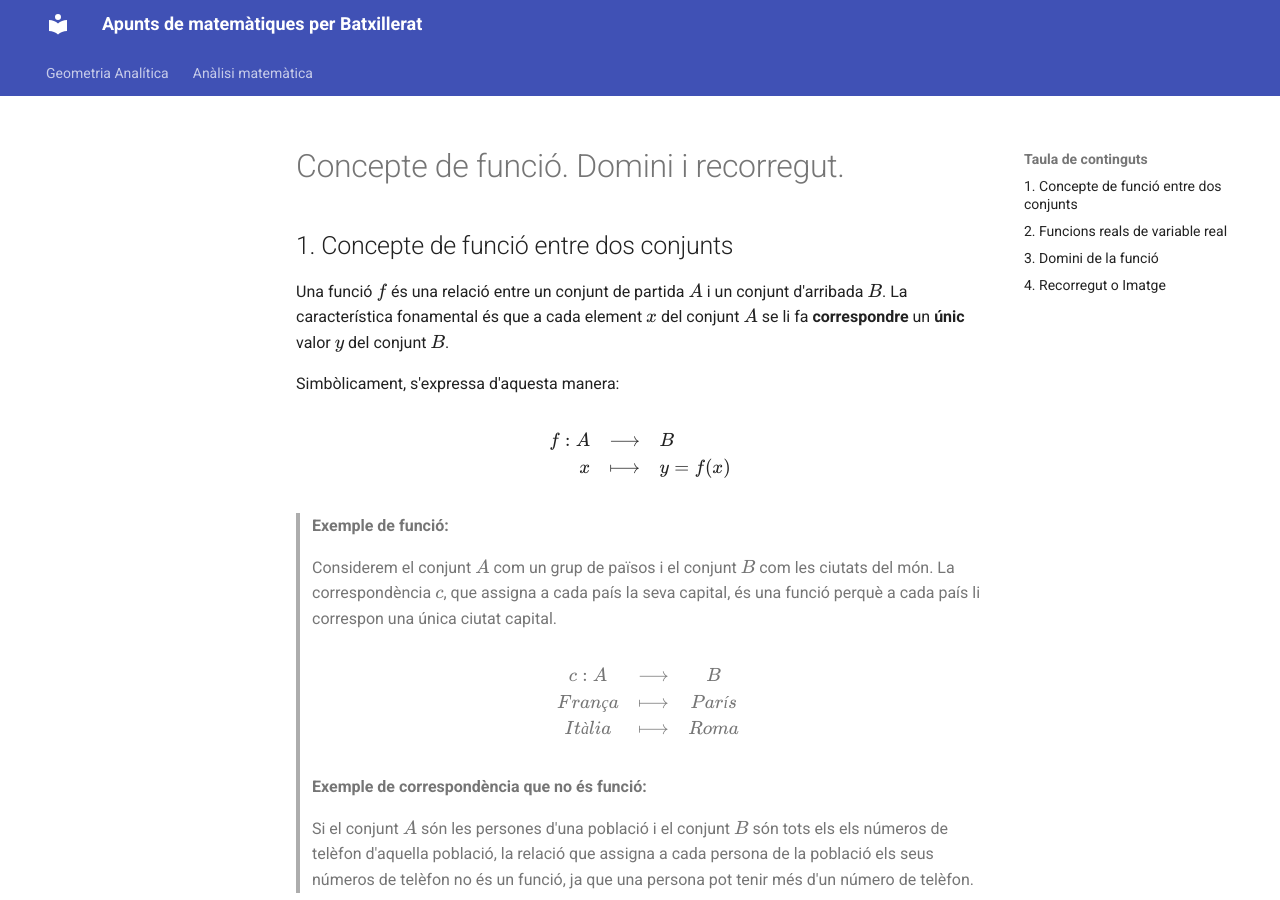
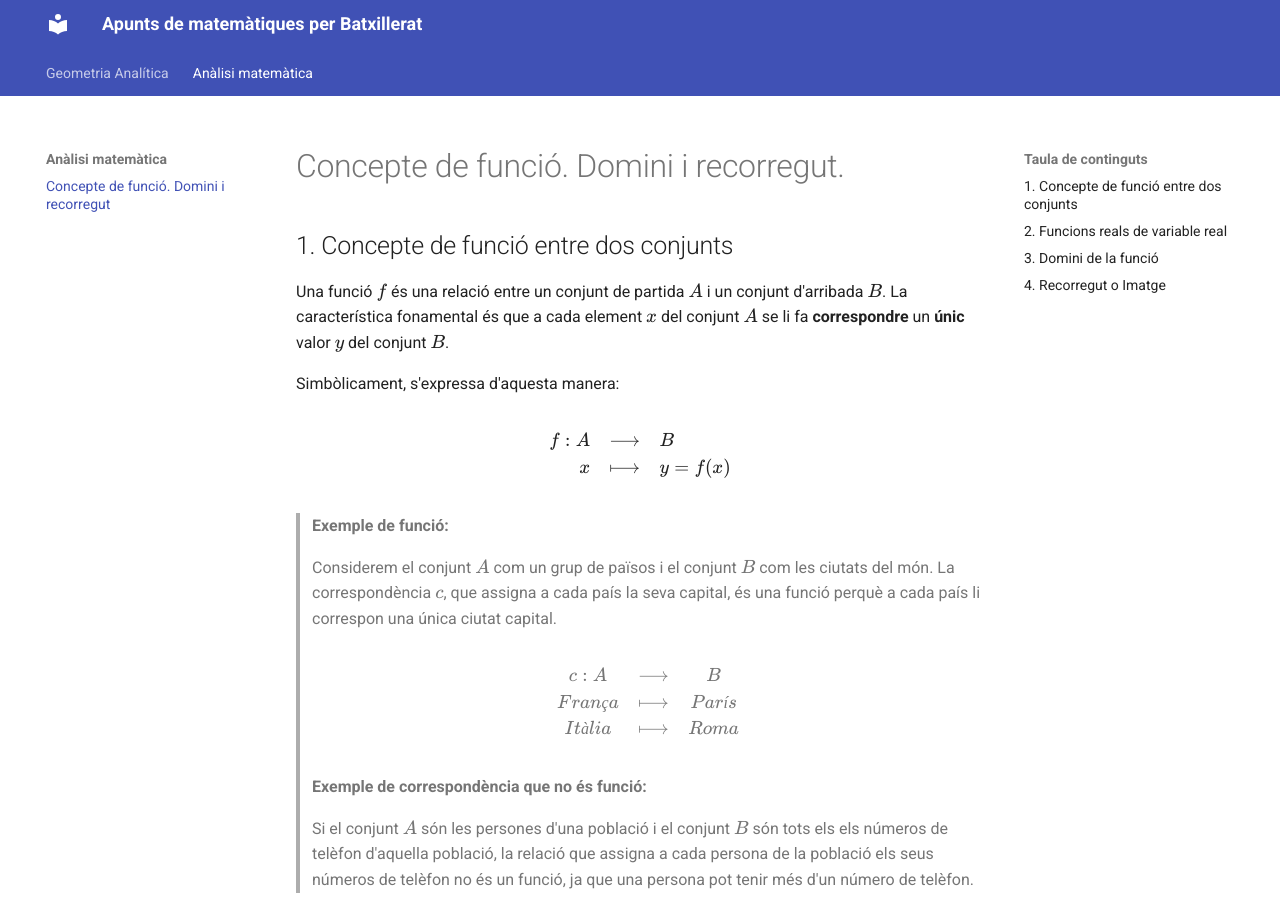
Before and after one commit to irazuzta/MatematiquesBat, an MkDocs documentation site: the page built from docs/analisi/01_concepte_funcio.md, in a window 1280 px wide and 900 px high. Built offline with MkDocs 1.6.1 and Material for MkDocs 9.7.7, drawn with Linux system fonts in a browser that asks for light colours; some of the changed lines change nothing that is shown.

Commit message:
Anàlisi. Conceptes inicials

```diff
--- a/mkdocs.yml
+++ b/mkdocs.yml
@@ -39,4 +39,4 @@ nav:
       - "Posició relativa de dues rectes": geometria/05_posicio_rectes.md
       - "Mètrica al pla": geometria/06_metrica_pla.md
   - Anàlisi matemàtica:
-      - "Concepte de funció. Domini i recorregut": analisi/concepte_funcio.md
+      - "Concepte de funció. Domini i recorregut": analisi/01_concepte_funcio.md
```
